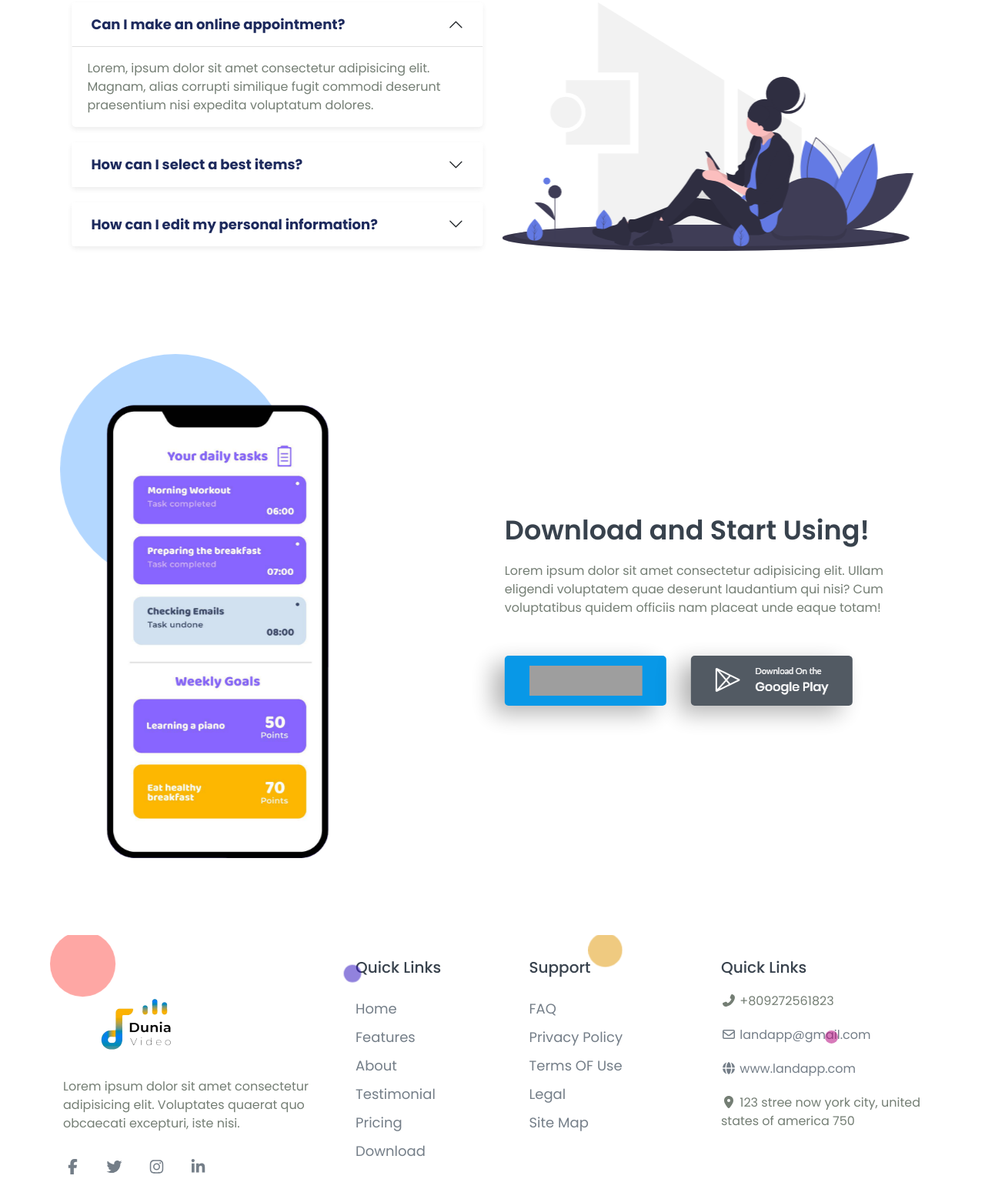
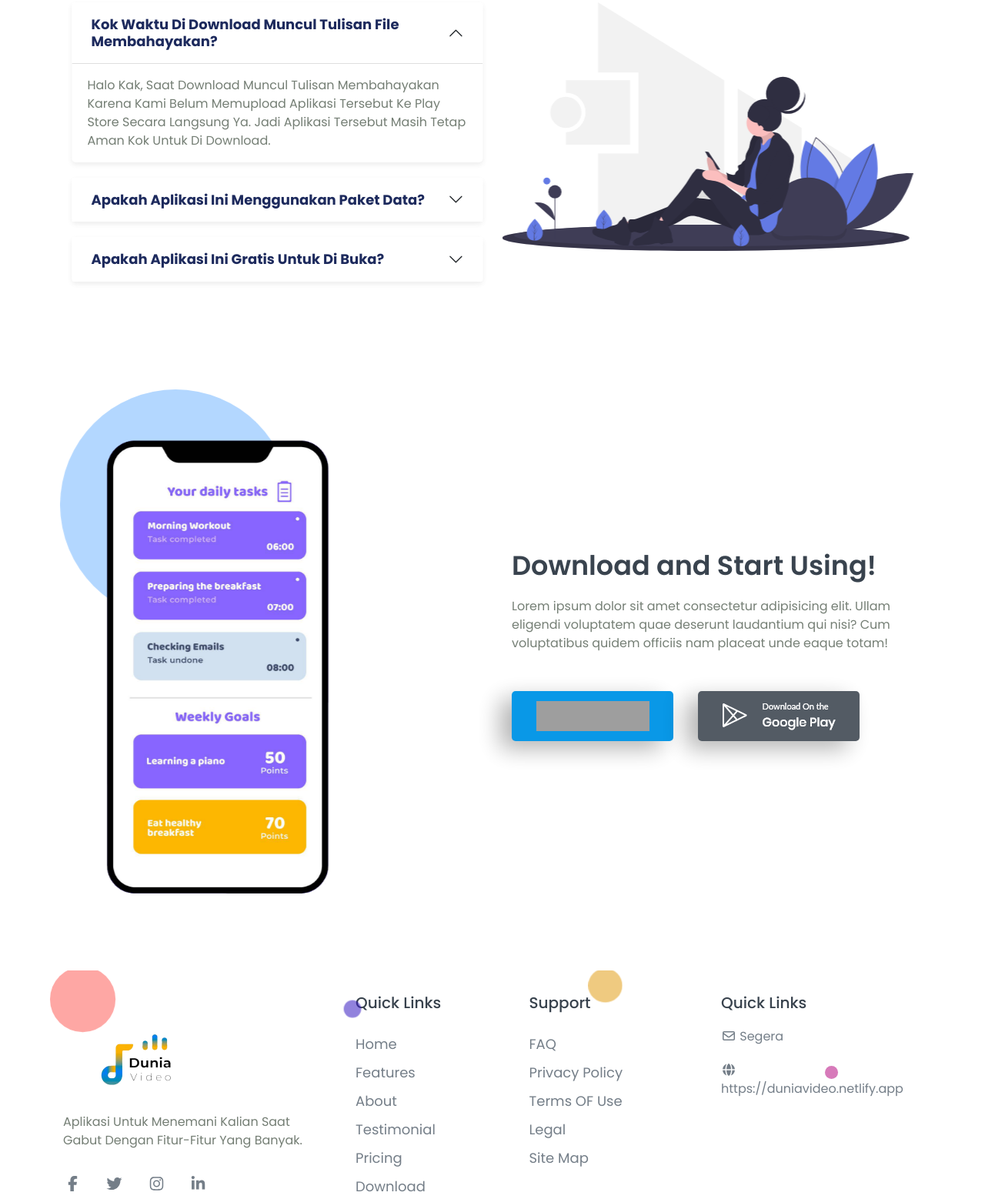
Before and after one commit to Pickimage13/Dunia-Video, a plain HTML site: page index.html in a window 1280 px wide. Shown: the part 3939-5497 px from the top of the page at 77% size. Drawn offline with Linux system fonts and the light colour scheme; grey boxes are pictures that could not be loaded.

Commit message:
first commit

```diff
--- a/index.html
+++ b/index.html
@@ -374,14 +374,13 @@
                 <h2 class="accordion-header" id="headingOne">
                   <button class="accordion-button" type="button" data-bs-toggle="collapse" data-bs-target="#collapseOne"
                     aria-expanded="true" aria-controls="collapseOne">
-                    Can I make an online appointment?
+                    Kok Waktu Di Download Muncul Tulisan File Membahayakan?
                   </button>
                 </h2>
                 <div id="collapseOne" class="accordion-collapse collapse show" aria-labelledby="headingOne"
                   data-bs-parent="#accordionExample">
                   <div class="accordion-body">
-                    Lorem, ipsum dolor sit amet consectetur adipisicing elit. Magnam, alias corrupti similique fugit
-                    commodi deserunt praesentium nisi expedita voluptatum dolores.
+                    Halo Kak, Saat Download Muncul Tulisan Membahayakan Karena Kami Belum Memupload Aplikasi Tersebut Ke Play Store Secara Langsung Ya. Jadi Aplikasi Tersebut Masih Tetap Aman Kok Untuk Di Download.
                   </div>
                 </div>
               </div>
@@ -389,14 +388,13 @@
                 <h2 class="accordion-header" id="headingTwo">
                   <button class="accordion-button collapsed" type="button" data-bs-toggle="collapse"
                     data-bs-target="#collapseTwo" aria-expanded="false" aria-controls="collapseTwo">
-                    How can I select a best items?
+                    Apakah Aplikasi Ini Menggunakan Paket Data?
                   </button>
                 </h2>
                 <div id="collapseTwo" class="accordion-collapse collapse" aria-labelledby="headingTwo"
                   data-bs-parent="#accordionExample">
                   <div class="accordion-body">
-                    Lorem ipsum dolor sit amet consectetur adipisicing elit. Dicta labore veniam ipsam dolore illo
-                    pariatur maiores neque debitis consectetur fugit?
+                    Tentu Menggunakan Paket Data Ya Kak Karena Dalam Aplikasi Tersebut Berisi Video-Video.
                   </div>
                 </div>
               </div>
@@ -404,14 +402,13 @@
                 <h2 class="accordion-header" id="headingThree">
                   <button class="accordion-button collapsed" type="button" data-bs-toggle="collapse"
                     data-bs-target="#collapseThree" aria-expanded="false" aria-controls="collapseThree">
-                    How can I edit my personal information?
+                    Apakah Aplikasi Ini Gratis Untuk Di Buka?
                   </button>
                 </h2>
                 <div id="collapseThree" class="accordion-collapse collapse" aria-labelledby="headingThree"
                   data-bs-parent="#accordionExample">
                   <div class="accordion-body">
-                    Lorem ipsum dolor sit amet consectetur adipisicing elit. Optio nulla possimus excepturi quas natus
-                    animi laudantium nihil ea ipsam reprehenderit?
+                    Tentu Gratis Kak, Karena Kami Ingin Memberika Yang Terbaik Untuk Pengguna Aplikasi Dunia Video Ini.
                   </div>
                 </div>
               </div>
@@ -471,8 +468,7 @@
               <a href="" class="logo">
                 <img src="assets/img/header/logo/LOGO.png" alt="">
               </a>
-              <p class="text">Lorem ipsum dolor sit amet consectetur adipisicing elit. Voluptates quaerat quo obcaecati
-                excepturi, iste nisi.</p>
+              <p class="text">Aplikasi Untuk Menemani Kalian Saat Gabut Dengan Fitur-Fitur Yang Banyak.</p>
               <ul class="social">
                 <li><a href=""><i class="fab fa-facebook-f"></i></a></li>
                 <li><a href=""><i class="fab fa-twitter"></i></a></li>
@@ -519,35 +515,20 @@
                 <li>
                   <div class="contact-info">
                     <div class="info-content media-body">
-                      <p class="text"><i class="fas fa-phone-alt"></i>
-                        +809272561823 </p>
+                      <p class="text"><a href=""><i class="far fa-envelope"></i>
+                          Segera </a></p>
                     </div>
                   </div>
                 </li>
                 <li>
                   <div class="contact-info">
                     <div class="info-content media-body">
-                      <p class="text"><a href=""><i class="far fa-envelope"></i>
-                          landapp@gmail.com </a></p>
+                      <p class="text"><a href="https://duniavideo.netlify.app"><i class="fas fa-globe"></i>
+                          https://duniavideo.netlify.app </a></p>
                     </div>
                   </div>
                 </li>
                 <li>
-                  <div class="contact-info">
-                    <div class="info-content media-body">
-                      <p class="text"><a href=""><i class="fas fa-globe"></i>
-                          www.landapp.com </a></p>
-                    </div>
-                  </div>
-                </li>
-                <li>
-                  <div class="contact-info">
-                    <div class="info-content media-body">
-                      <p class="text"><i class="fas fa-map-marker-alt"></i>
-                        123 stree now york city, united states of america 750 </p>
-                    </div>
-                  </div>
-                </li>
               </ul>
             </div>
           </div>
```
